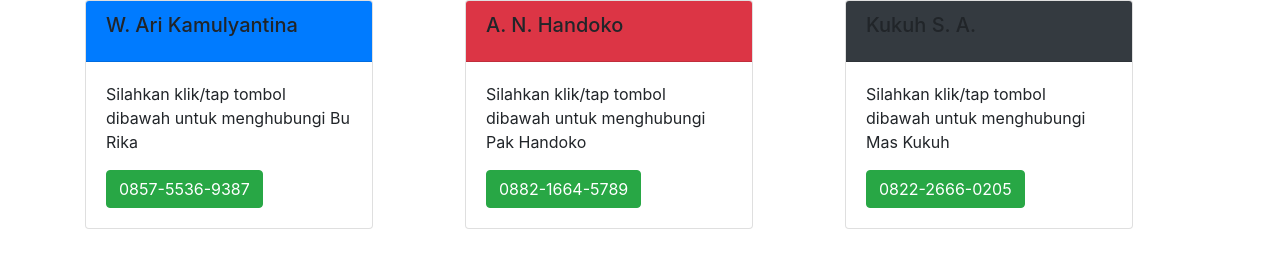
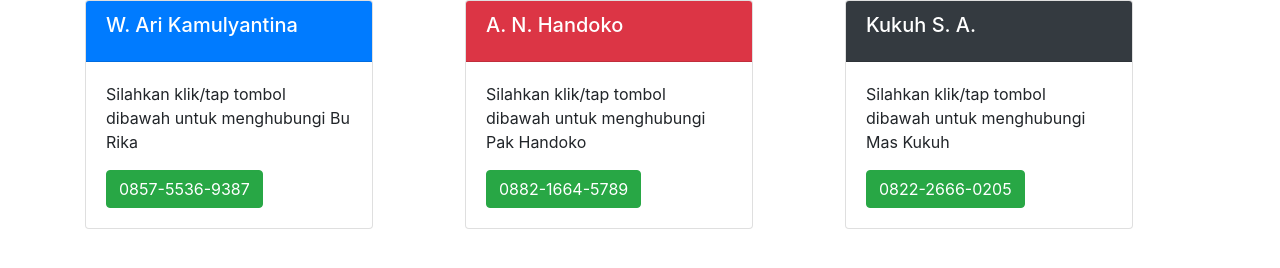
Before and after one commit to harimbodo/harimbodo.github.io, a plain HTML site: page index.html in a window 1280 px wide. Drawn offline with nearby package versions, Linux system fonts and the light colour scheme.

Commit message:
Update index.html

```diff
--- a/index.html
+++ b/index.html
@@ -15,7 +15,7 @@
   <div class="row">
     <div class="col-sm-4">
       <div class="card" style="width: 18rem;">
-      <div class="card-header bg-primary">
+      <div class="card-header text-white bg-primary">
         <h5 class="card-title">W. Ari Kamulyantina</h5>
       </div>
       <div class="card-body">
@@ -26,7 +26,7 @@
     </div>
     <div class="col-sm-4">
       <div class="card" style="width: 18rem;">
-      <div class="card-header bg-danger">
+      <div class="card-header text-white bg-danger">
         <h5 class="card-title">A. N. Handoko</h5>
       </div>
       <div class="card-body">
@@ -37,7 +37,7 @@
     </div>
     <div class="col-sm-4">
       <div class="card" style="width: 18rem;">
-      <div class="card-header bg-dark">
+      <div class="card-header text-white bg-dark">
         <h5 class="card-title">Kukuh S. A.</h5>
       </div>
       <div class="card-body">
```
